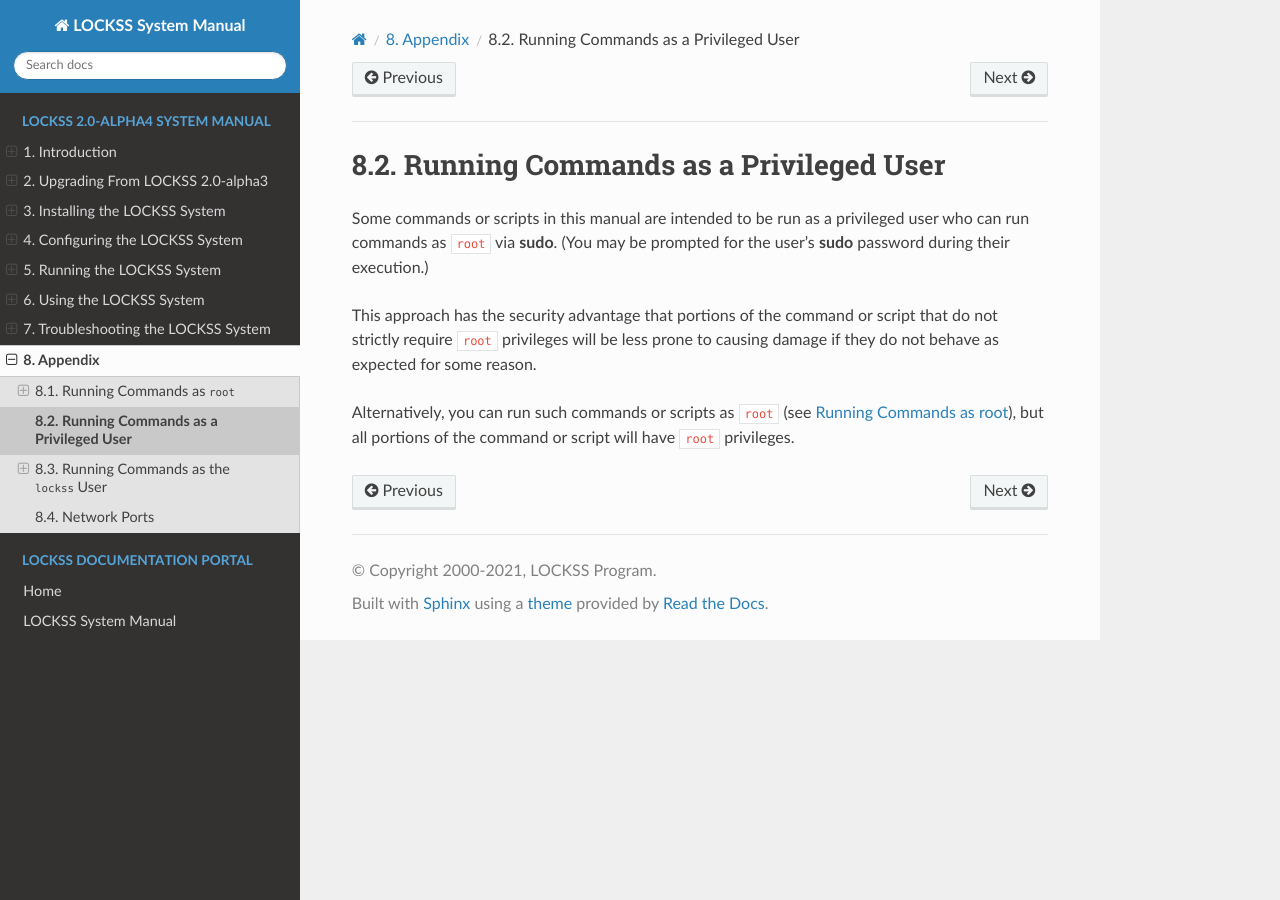
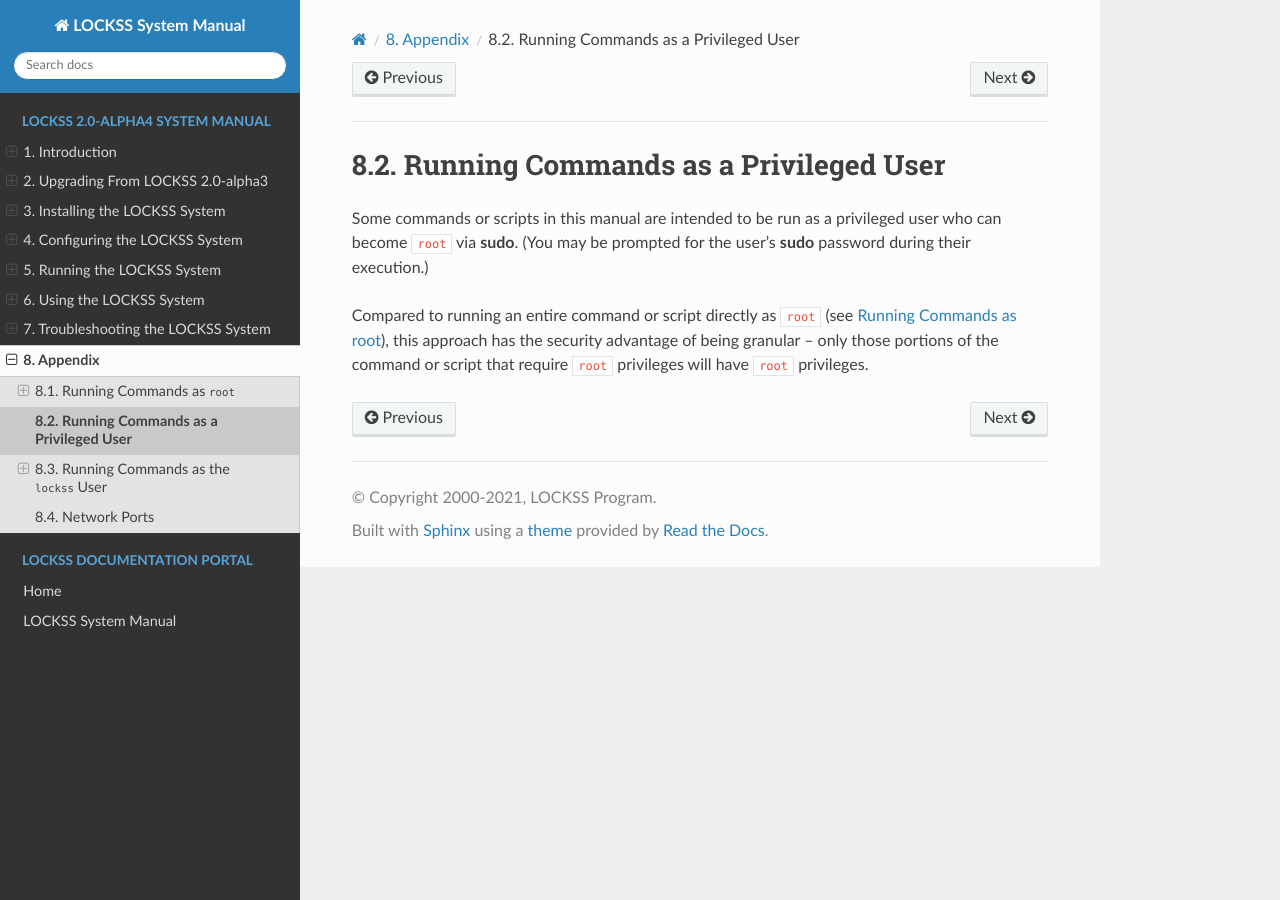
Before and after one commit to lockss/lockss-rtd-manual, a Sphinx documentation site: the page built from docs/appendix/privileged.rst, in a window 1280 px wide. Built offline with Sphinx 7.4.7 and the Read the Docs theme 2.0.0, drawn with Linux system fonts in a browser that asks for light colours.

Commit message:
Rephrase.

```diff
--- a/docs/appendix/privileged.rst
+++ b/docs/appendix/privileged.rst
@@ -2,8 +2,6 @@
 Running Commands as a Privileged User
 =====================================
 
-Some commands or scripts in this manual are intended to be run as a privileged user who can run commands as ``root`` via :program:`sudo`. (You may be prompted for the user's :program:`sudo` password during their execution.)
+Some commands or scripts in this manual are intended to be run as a privileged user who can become ``root`` via :program:`sudo`. (You may be prompted for the user's :program:`sudo` password during their execution.)
 
-This approach has the security advantage that portions of the command or script that do not strictly require ``root`` privileges will be less prone to causing damage if they do not behave as expected for some reason.
-
-Alternatively, you can run such commands or scripts as ``root`` (see :doc:`root`), but all portions of the command or script will have ``root`` privileges.
+Compared to running an entire command or script directly as ``root`` (see :doc:`root`), this approach has the security advantage of being granular -- only those portions of the command or script that require ``root`` privileges will have ``root`` privileges.
```
